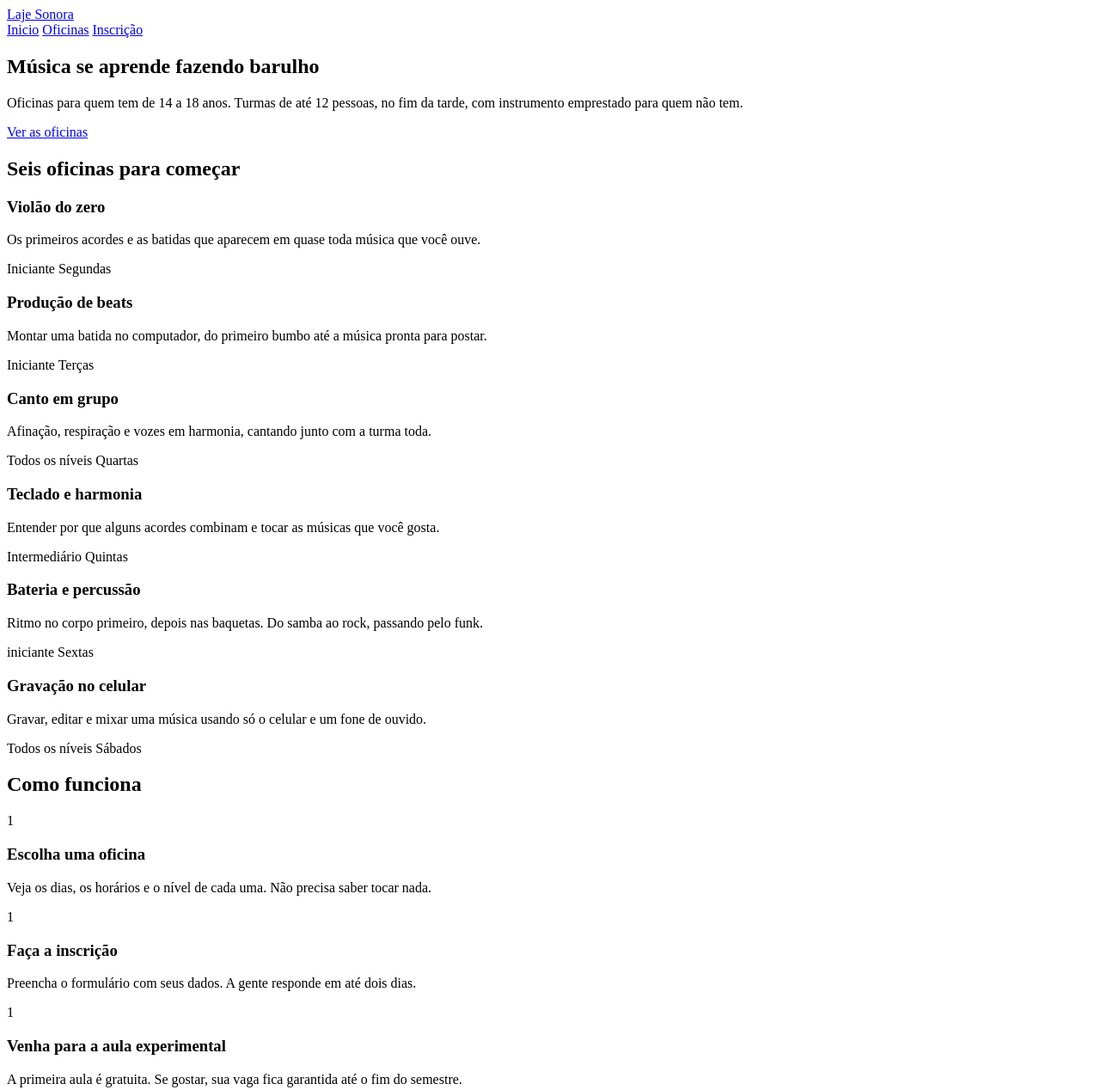
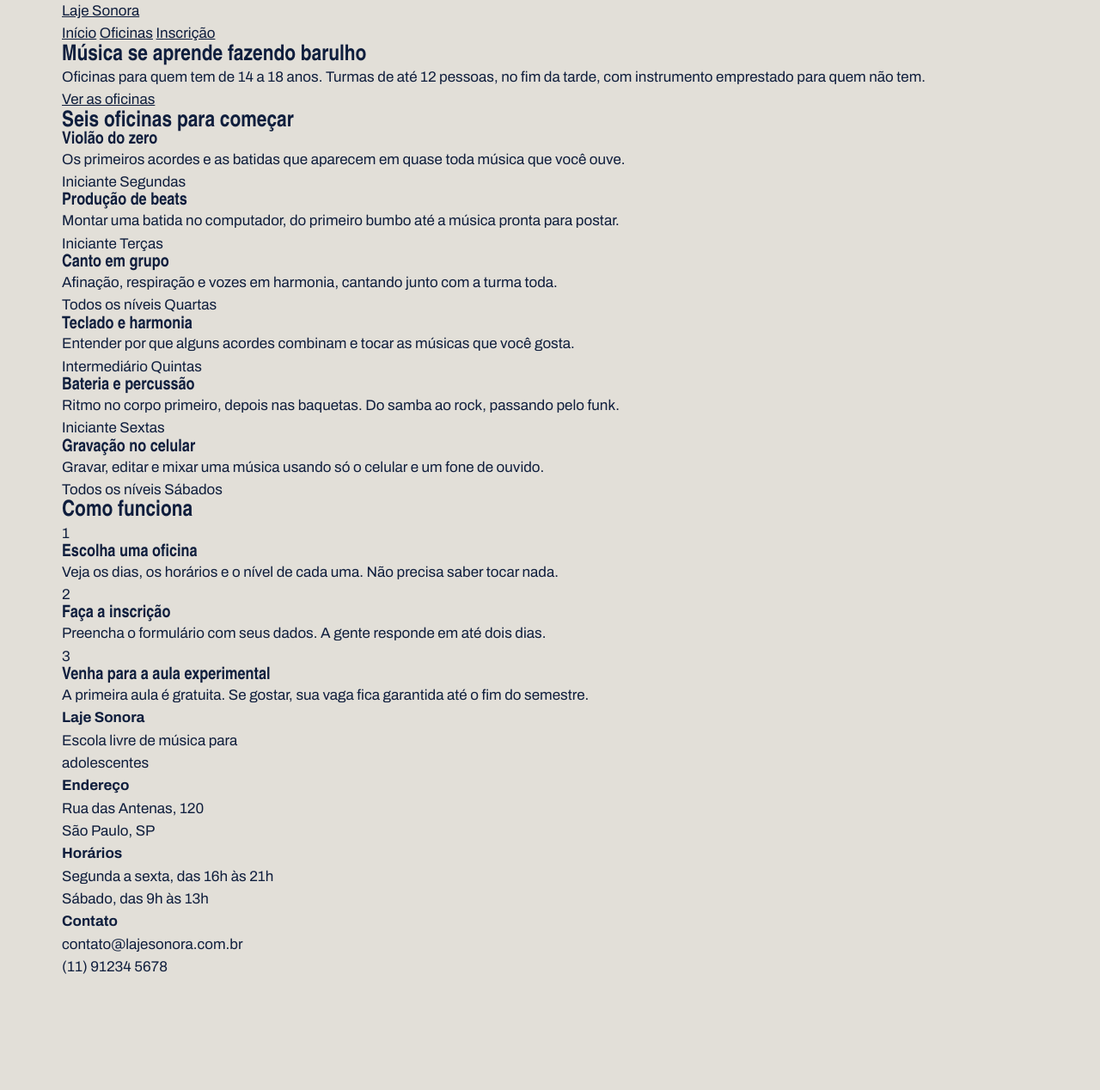
Before and after one commit to murilocae1-max/laje_sonora, a plain HTML site: page index.html in a window 1280 px wide. Shown: the top 1268 px of the page at 86% size. After the commit the page ends 1138 px from the top, so only its background shows below. Drawn offline with Linux system fonts and the light colour scheme; a web font is replaced by a local one.

Commit message:
CSS geral: reset, variáveis e fontes

```diff
--- a/index.css
+++ b/index.css
@@ -0,0 +1,48 @@
+* {
+    margin: 0;
+    padding: 0;
+    box-sizing: border-box;
+}
+
+:root  {
+
+--concreto: #E2DFD8;
+
+--concreto-escuro: #CBC7BE;
+
+--tinta: #0F1E3D;
+
+--caixa-dagua: #1F5FBF;
+
+--fita: #F3C623;
+
+--branco: #FFFFFF;
+
+--fonte-cartaz: "Big Shoulders", "Arial Narrow", sans-serif;
+
+--fonte-texto: "Archivo", Arial, sans-serif;
+}
+
+body {
+    background-color: var(--concreto);
+    color: var(--tinta);
+    font-family: var(--fonte-texto);
+    font-size: 17px;
+    line-height: 1.55;
+}
+
+a {
+    color: inherit;
+}
+
+h1, h2, h3 {
+    font-family: var(--fonte-cartaz);
+    font-weight: 800;
+    line-height: 0.95;
+}
+
+.conteudo {
+    max-width: 1200px;
+    margin-inline: auto;
+    padding-inline: 32px;
+}
--- a/index.html
+++ b/index.html
@@ -3,20 +3,26 @@
 <head>
     <meta charset="UTF-8">
     <meta name="viewport" content="width=device-width, initial-scale=1.0">
+
     <link rel="preconnect" href="https://fonts.googleapis.com">
     <link rel="preconnect" href="https://fonts.gstatic.com" crossorigin>
+
     <link href="https://fonts.googleapis.com/css2?family=Archivo:ital,wght@0,100..900;1,100..900&family=Big+Shoulders:opsz,wght@10..72,100..900&display=swap" rel="stylesheet">
-    <title>Laje Sonora| Inicio</title>
+
+    <title>Laje Sonora | Início</title>
+
     <link rel="stylesheet" href="index.css">
+</head>
 
+<body>
 
-</head>
-<body>
+    <!-- Cabeçalho -->
     <header class="conteudo topo">
+
         <a href="index.html" class="Logo">Laje Sonora</a>
 
         <nav class="menu">
-            <a href="index.html" class="atual">Inicio</a>
+            <a href="index.html" class="atual">Início</a>
             <a href="oficinas.html">Oficinas</a>
             <a href="inscricao.html">Inscrição</a>
         </nav>
@@ -24,153 +30,285 @@
     </header>
 
     <main>
+
+        <!-- Cartazes principais -->
         <section class="conteudo cartazes">
 
-            <div class="cartaz cartaz-princial">
+            <div class="cartaz cartaz-principal">
                 <h1>Música se aprende fazendo barulho</h1>
             </div>
 
             <div class="cartaz cartaz-lateral">
-                <p>Oficinas para quem tem de 14 a 18 anos. Turmas de até 12 pessoas, no fim da tarde, com instrumento emprestado para quem não tem.</p>
 
-                <a href="oficinas.html" class="botao">Ver as oficinas</a>
+                <p>
+                    Oficinas para quem tem de 14 a 18 anos.
+                    Turmas de até 12 pessoas, no fim da tarde,
+                    com instrumento emprestado para quem não tem.
+                </p>
+
+                <a href="oficinas.html" class="botao">
+                    Ver as oficinas
+                </a>
+
             </div>
 
         </section>
 
+        <!-- Seção de oficinas -->
         <section class="conteudo secao">
-                <h2 class="titulo=secao">Seis oficinas para começar</h2>
+
+            <h2 class="titulo-secao">
+                Seis oficinas para começar
+            </h2>
+
             <div class="cards">
+
                 <article class="card">
+
                     <div class="foto foto-azul"></div>
 
                     <div class="card-texto">
+
                         <h3>Violão do zero</h3>
-                            <p>Os primeiros acordes e as batidas que aparecem em quase toda música que você ouve.</p>
+
+                        <p>
+                            Os primeiros acordes e as batidas que aparecem
+                            em quase toda música que você ouve.
+                        </p>
+
                         <div class="card-info">
                             <span>Iniciante</span>
                             <span>Segundas</span>
                         </div>
+
                     </div>
+
                 </article>
 
                 <article class="card">
+
                     <div class="foto foto-amarela"></div>
 
                     <div class="card-texto">
+
                         <h3>Produção de beats</h3>
-                            <p>Montar uma batida no computador, do primeiro bumbo até a música pronta para postar.</p>
+
+                        <p>
+                            Montar uma batida no computador, do primeiro
+                            bumbo até a música pronta para postar.
+                        </p>
+
                         <div class="card-info">
                             <span>Iniciante</span>
                             <span>Terças</span>
                         </div>
+
                     </div>
+
                 </article>
 
                 <article class="card">
+
                     <div class="foto foto-tinta"></div>
 
                     <div class="card-texto">
+
                         <h3>Canto em grupo</h3>
-                            <p>Afinação, respiração e vozes em harmonia, cantando junto com a turma toda.</p>
+
+                        <p>
+                            Afinação, respiração e vozes em harmonia,
+                            cantando junto com a turma toda.
+                        </p>
+
                         <div class="card-info">
                             <span>Todos os níveis</span>
                             <span>Quartas</span>
                         </div>
+
                     </div>
+
                 </article>
 
                 <article class="card">
+
                     <div class="foto"></div>
 
                     <div class="card-texto">
+
                         <h3>Teclado e harmonia</h3>
-                            <p>Entender por que alguns acordes combinam e tocar as músicas que você gosta.</p>
+
+                        <p>
+                            Entender por que alguns acordes combinam
+                            e tocar as músicas que você gosta.
+                        </p>
+
                         <div class="card-info">
                             <span>Intermediário</span>
                             <span>Quintas</span>
                         </div>
+
                     </div>
+
                 </article>
 
                 <article class="card">
-                        <div class="foto=azul"></div>
+
+                    <div class="foto foto-azul"></div>
 
                     <div class="card-texto">
+
                         <h3>Bateria e percussão</h3>
-                            <p>Ritmo no corpo primeiro, depois nas baquetas. Do samba ao rock, passando pelo funk.</p>
+
+                        <p>
+                            Ritmo no corpo primeiro, depois nas baquetas.
+                            Do samba ao rock, passando pelo funk.
+                        </p>
+
                         <div class="card-info">
-                                <span>iniciante</span>
+                            <span>Iniciante</span>
                             <span>Sextas</span>
                         </div>
+
                     </div>
+
                 </article>
 
                 <article class="card">
-                        <div class="foto=amarela"></div>
+
+                    <div class="foto foto-amarela"></div>
 
                     <div class="card-texto">
+
                         <h3>Gravação no celular</h3>
-                            <p>Gravar, editar e mixar uma música usando só o celular e um fone de ouvido.</p>
+
+                        <p>
+                            Gravar, editar e mixar uma música usando
+                            só o celular e um fone de ouvido.
+                        </p>
+
                         <div class="card-info">
                             <span>Todos os níveis</span>
                             <span>Sábados</span>
                         </div>
+
                     </div>
+
                 </article>
 
             </div>
+
         </section>
 
+        <!-- Seção como funciona -->
+        <section class="conteudo secao">
 
-            <sectiom class="conteudo secao">
-                <h2 class="titulo-secao">Como funciona</h2>
+            <h2 class="titulo-secao">
+                Como funciona
+            </h2>
+
             <div class="passos">
+
                 <div class="passo">
+
                     <p class="passo-numero">1</p>
+
                     <h3>Escolha uma oficina</h3>
-                    <p>Veja os dias, os horários e o nível de cada uma. Não precisa saber tocar nada.</p>
+
+                    <p>
+                        Veja os dias, os horários e o nível de cada uma.
+                        Não precisa saber tocar nada.
+                    </p>
+
                 </div>
 
                 <div class="passo">
-                    <p class="passo-numero">1</p>
+
+                    <p class="passo-numero">2</p>
+
                     <h3>Faça a inscrição</h3>
-                    <p>Preencha o formulário com seus dados. A gente responde em até dois dias.</p>
+
+                    <p>
+                        Preencha o formulário com seus dados.
+                        A gente responde em até dois dias.
+                    </p>
+
                 </div>
 
                 <div class="passo">
-                    <p class="passo-numero">1</p>
+
+                    <p class="passo-numero">3</p>
+
                     <h3>Venha para a aula experimental</h3>
-                    <p>A primeira aula é gratuita. Se gostar, sua vaga fica garantida até o fim do semestre.</p>
+
+                    <p>
+                        A primeira aula é gratuita. Se gostar,
+                        sua vaga fica garantida até o fim do semestre.
+                    </p>
+
                 </div>
+
             </div>
-        </sectiom>
+
+        </section>
+
     </main>
 
+    <!-- Rodapé -->
     <footer class="rodape">
+
         <div class="conteudo rodape-colunas">
-              >
 
             <div class="rodape-coluna">
+
                 <h4>Laje Sonora</h4>
-                    <p>Escola livre de música para <br> adolescentes</p>
+
+                <p>
+                    Escola livre de música para
+                    <br>
+                    adolescentes
+                </p>
+
             </div>
 
             <div class="rodape-coluna">
+
                 <h4>Endereço</h4>
-                    <p>Rua das Antenas, 120 <br> São Paulo, SP</p>
-                </div
-                  <div class="rodape-coluna">
-                    <h4>Horários</h4>
-                    <p>Segunda a sexta, das 16h às 21h <br> Sábado, das 9h às 13h</p>
+
+                <p>
+                    Rua das Antenas, 120
+                    <br>
+                    São Paulo, SP
+                </p>
+
             </div>
 
-                </div
             <div class="rodape-coluna">
+
+                <h4>Horários</h4>
+
+                <p>
+                    Segunda a sexta, das 16h às 21h
+                    <br>
+                    Sábado, das 9h às 13h
+                </p>
+
+            </div>
+
+            <div class="rodape-coluna">
+
                 <h4>Contato</h4>
-                    <p>contato@lajesonora.com.br <br> (11) 91234 5678</p>
+
+                <p>
+                    contato@lajesonora.com.br
+                    <br>
+                    (11) 91234 5678
+                </p>
+
             </div>
+
         </div>
+
     </footer>
+
 </body>
 </html>
```
Lines whose indentation alone changed are shown as unchanged.
